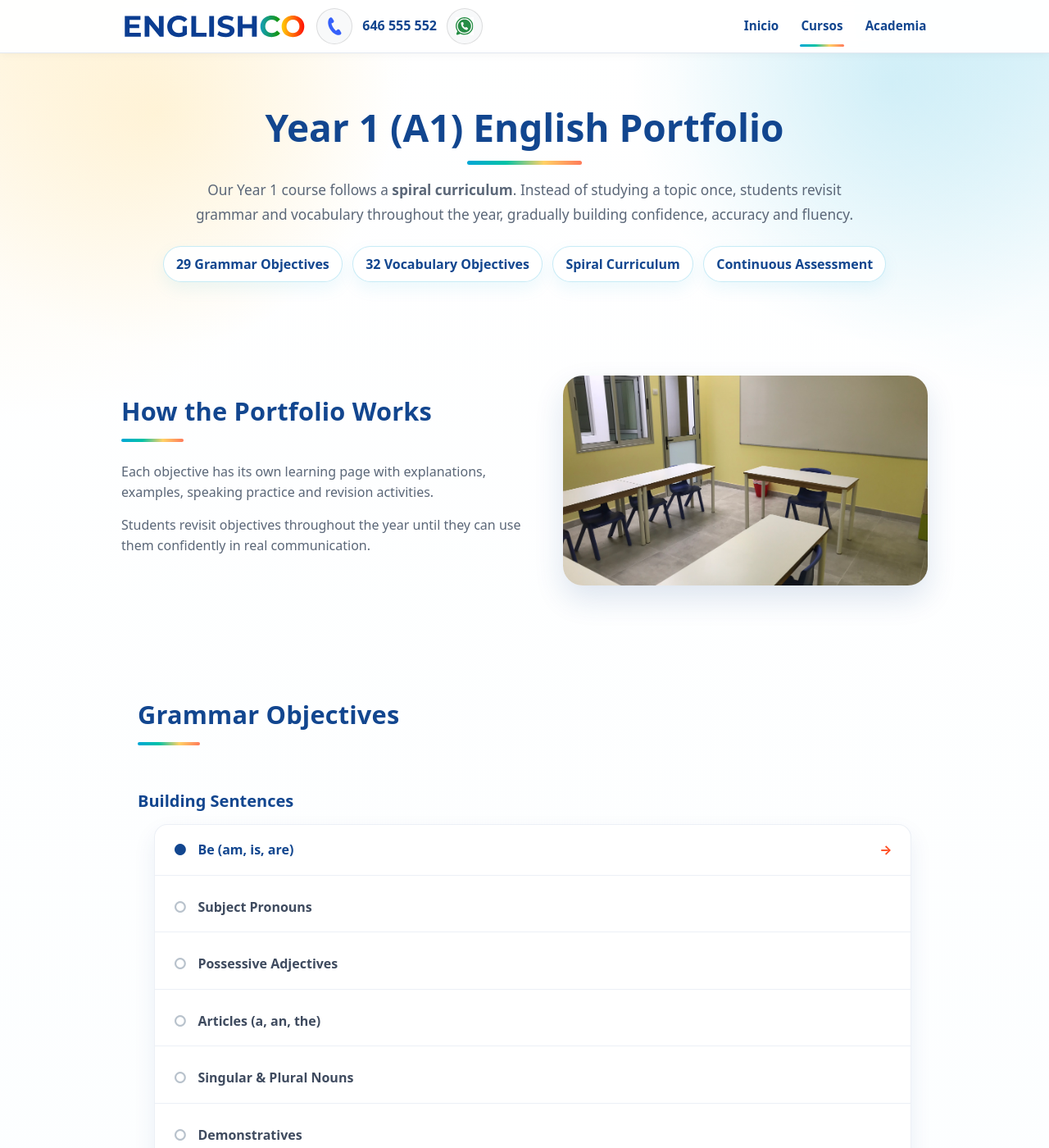
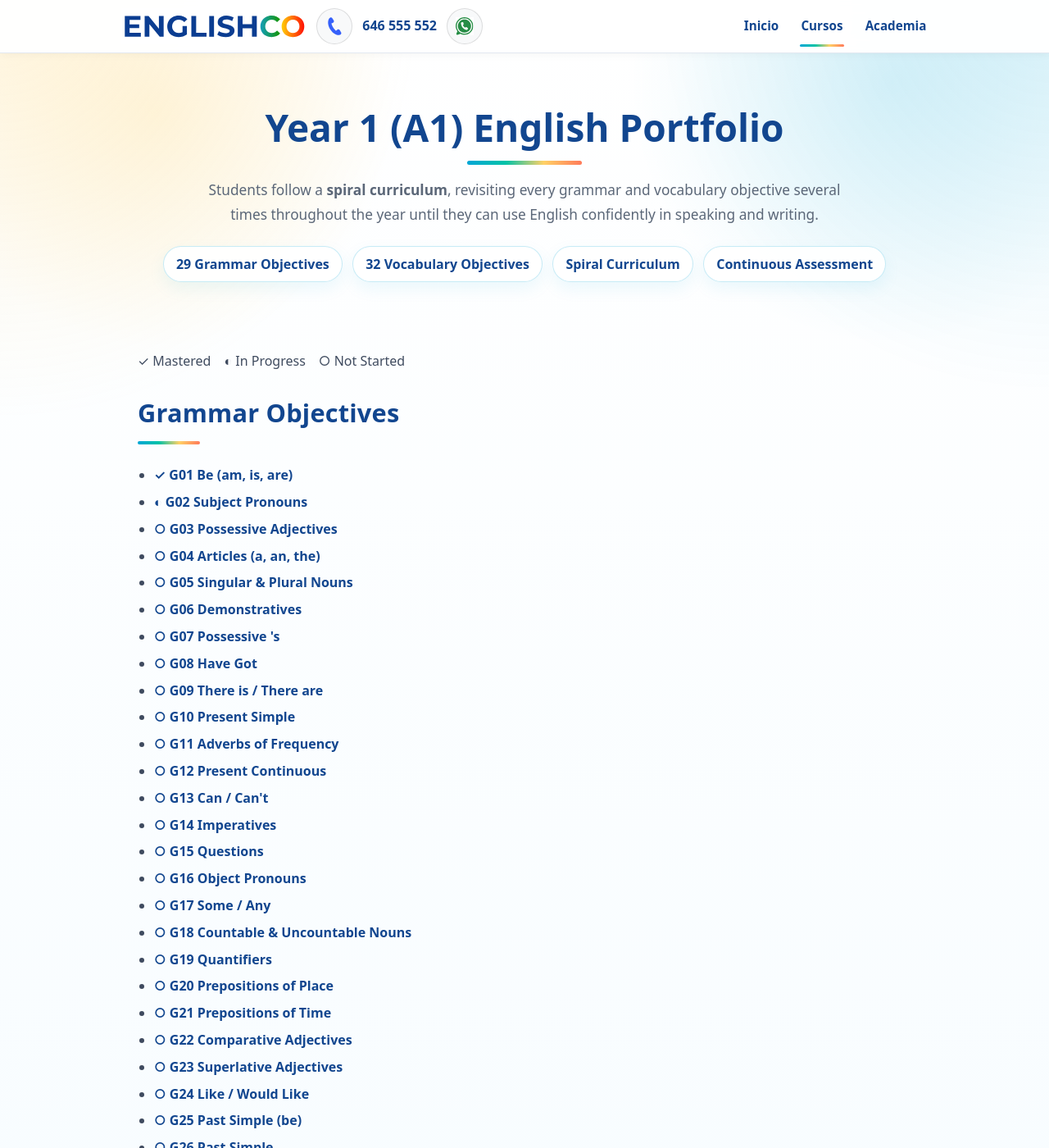
Before and after one commit to dixonbruce/englishco, a Jekyll site: the page built from portfolio/primariaA1.html, in a window 1280 px wide and 1400 px high. Shown: the whole window at 82% size. Built offline with Jekyll 4.4.1, drawn with Linux system fonts in a browser that asks for light colours; some of the changed text lies outside the part shown.

Commit message:
Update primariaA1.html

```diff
--- a/portfolio/primariaA1.html
+++ b/portfolio/primariaA1.html
@@ -6,7 +6,9 @@
 permalink: "/portfolio/primariaA1.html"
 ---
 
+<!-- ===================================================== -->
 <!-- HERO -->
+<!-- ===================================================== -->
 
 <section class="hero-light hero-home">
 
@@ -15,9 +17,9 @@
 <h1>Year 1 (A1) English Portfolio</h1>
 
 <p class="hero-lead">
-Our Year 1 course follows a <strong>spiral curriculum</strong>. Instead of studying a topic once,
-students revisit grammar and vocabulary throughout the year, gradually building confidence,
-accuracy and fluency.
+
+Students follow a <strong>spiral curriculum</strong>, revisiting every grammar and vocabulary objective several times throughout the year until they can use English confidently in speaking and writing.
+
 </p>
 
 <div class="hero-highlights">
@@ -34,127 +36,42 @@
 </section>
 
 
-<!-- INTRODUCTION -->
 
-<section class="split">
+<!-- ===================================================== -->
+<!-- LEGEND -->
+<!-- ===================================================== -->
 
-<div class="split__text">
+<section class="portfolio-legend">
 
-<h2>How the Portfolio Works</h2>
+<div class="container">
 
-<p>
-Each objective has its own learning page with explanations,
-examples, speaking practice and revision activities.
-</p>
+<div class="legend">
 
-<p>
-Students revisit objectives throughout the year until they
-can use them confidently in real communication.
-</p>
+<div class="legend-item">
+
+<span class="status done">✓</span>
+
+Mastered
 
 </div>
 
-<div class="split__image">
+<div class="legend-item">
 
-<img src="/images/primaria.jpg"
-alt="Primary English lesson">
+<span class="status progress">◐</span>
+
+In Progress
 
 </div>
 
-</section>
+<div class="legend-item">
 
+<span class="status todo">○</span>
 
-<!-- GRAMMAR -->
+Not Started
 
-<section class="portfolio-section">
+</div>
 
-<div class="container">
-
-<h2>Grammar Objectives</h2>
-
-<h3 class="portfolio-heading">Building Sentences</h3>
-
-<ul class="portfolio-list">
-
-<li class="portfolio-item available">
-<a href="#">
-<span class="portfolio-status available">●</span>
-<span class="portfolio-title">Be (am, is, are)</span>
-<span class="portfolio-arrow">→</span>
-</a>
-</li>
-
-<li class="portfolio-item">
-<span class="portfolio-status">○</span>
-<span class="portfolio-title">Subject Pronouns</span>
-</li>
-
-<li class="portfolio-item">
-<span class="portfolio-status">○</span>
-<span class="portfolio-title">Possessive Adjectives</span>
-</li>
-
-<li class="portfolio-item">
-<span class="portfolio-status">○</span>
-<span class="portfolio-title">Articles (a, an, the)</span>
-</li>
-
-<li class="portfolio-item">
-<span class="portfolio-status">○</span>
-<span class="portfolio-title">Singular & Plural Nouns</span>
-</li>
-
-<li class="portfolio-item">
-<span class="portfolio-status">○</span>
-<span class="portfolio-title">Demonstratives</span>
-</li>
-
-<li class="portfolio-item">
-<span class="portfolio-status">○</span>
-<span class="portfolio-title">Possessive 's</span>
-</li>
-
-</ul>
-
-
-
-<h3 class="portfolio-heading">Talking about Everyday Life</h3>
-
-<ul class="portfolio-list">
-
-<li class="portfolio-item"><span class="portfolio-status">○</span><span class="portfolio-title">Have Got</span></li>
-<li class="portfolio-item"><span class="portfolio-status">○</span><span class="portfolio-title">There is / There are</span></li>
-<li class="portfolio-item"><span class="portfolio-status">○</span><span class="portfolio-title">Present Simple</span></li>
-<li class="portfolio-item"><span class="portfolio-status">○</span><span class="portfolio-title">Adverbs of Frequency</span></li>
-<li class="portfolio-item"><span class="portfolio-status">○</span><span class="portfolio-title">Present Continuous</span></li>
-<li class="portfolio-item"><span class="portfolio-status">○</span><span class="portfolio-title">Can / Can't</span></li>
-<li class="portfolio-item"><span class="portfolio-status">○</span><span class="portfolio-title">Imperatives</span></li>
-
-</ul>
-
-
-
-<h3 class="portfolio-heading">Extending Language</h3>
-
-<ul class="portfolio-list">
-
-<li class="portfolio-item"><span class="portfolio-status">○</span><span class="portfolio-title">Questions</span></li>
-<li class="portfolio-item"><span class="portfolio-status">○</span><span class="portfolio-title">Object Pronouns</span></li>
-<li class="portfolio-item"><span class="portfolio-status">○</span><span class="portfolio-title">Some / Any</span></li>
-<li class="portfolio-item"><span class="portfolio-status">○</span><span class="portfolio-title">Countable & Uncountable Nouns</span></li>
-<li class="portfolio-item"><span class="portfolio-status">○</span><span class="portfolio-title">Quantifiers</span></li>
-<li class="portfolio-item"><span class="portfolio-status">○</span><span class="portfolio-title">Prepositions of Place</span></li>
-<li class="portfolio-item"><span class="portfolio-status">○</span><span class="portfolio-title">Prepositions of Time</span></li>
-<li class="portfolio-item"><span class="portfolio-status">○</span><span class="portfolio-title">Comparative Adjectives</span></li>
-<li class="portfolio-item"><span class="portfolio-status">○</span><span class="portfolio-title">Superlative Adjectives</span></li>
-<li class="portfolio-item"><span class="portfolio-status">○</span><span class="portfolio-title">Like / Would Like</span></li>
-<li class="portfolio-item"><span class="portfolio-status">○</span><span class="portfolio-title">Past Simple (be)</span></li>
-<li class="portfolio-item"><span class="portfolio-status">○</span><span class="portfolio-title">Past Simple</span></li>
-<li class="portfolio-item"><span class="portfolio-status">○</span><span class="portfolio-title">Going To</span></li>
-<li class="portfolio-item"><span class="portfolio-status">○</span><span class="portfolio-title">Conjunctions</span></li>
-<li class="portfolio-item"><span class="portfolio-status">○</span><span class="portfolio-title">Basic Sentence Structure</span></li>
-
-</ul>
+</div>
 
 </div>
 
@@ -162,79 +79,404 @@
 
 
 
-<!-- VOCABULARY -->
+<!-- ===================================================== -->
+<!-- GRID -->
+<!-- ===================================================== -->
 
-<section class="portfolio-section portfolio-alt">
+<section class="portfolio-grid container">
 
-<div class="container">
+
+
+
+<!-- ===================================================== -->
+<!-- GRAMMAR -->
+<!-- ===================================================== -->
+
+<div class="portfolio-column">
+
+<h2>Grammar Objectives</h2>
+
+<ul class="objective-list">
+
+<li class="done">
+<a href="/portfolio/year1/grammar/be.html">
+<span class="status done">✓</span>
+<span class="code">G01</span>
+<span class="title">Be (am, is, are)</span>
+</a>
+</li>
+
+<li class="progress">
+<a href="#">
+<span class="status progress">◐</span>
+<span class="code">G02</span>
+<span class="title">Subject Pronouns</span>
+</a>
+</li>
+
+<li>
+<a href="#">
+<span class="status todo">○</span>
+<span class="code">G03</span>
+<span class="title">Possessive Adjectives</span>
+</a>
+</li>
+
+<li>
+<a href="#">
+<span class="status todo">○</span>
+<span class="code">G04</span>
+<span class="title">Articles (a, an, the)</span>
+</a>
+</li>
+
+<li>
+<a href="#">
+<span class="status todo">○</span>
+<span class="code">G05</span>
+<span class="title">Singular & Plural Nouns</span>
+</a>
+</li>
+
+<li>
+<a href="#">
+<span class="status todo">○</span>
+<span class="code">G06</span>
+<span class="title">Demonstratives</span>
+</a>
+</li>
+
+<li>
+<a href="#">
+<span class="status todo">○</span>
+<span class="code">G07</span>
+<span class="title">Possessive 's</span>
+</a>
+</li>
+
+<li>
+<a href="#">
+<span class="status todo">○</span>
+<span class="code">G08</span>
+<span class="title">Have Got</span>
+</a>
+</li>
+
+<li>
+<a href="#">
+<span class="status todo">○</span>
+<span class="code">G09</span>
+<span class="title">There is / There are</span>
+</a>
+</li>
+
+<li>
+<a href="#">
+<span class="status todo">○</span>
+<span class="code">G10</span>
+<span class="title">Present Simple</span>
+</a>
+</li>
+
+<li>
+<a href="#">
+<span class="status todo">○</span>
+<span class="code">G11</span>
+<span class="title">Adverbs of Frequency</span>
+</a>
+</li>
+
+<li>
+<a href="#">
+<span class="status todo">○</span>
+<span class="code">G12</span>
+<span class="title">Present Continuous</span>
+</a>
+</li>
+
+<li>
+<a href="#">
+<span class="status todo">○</span>
+<span class="code">G13</span>
+<span class="title">Can / Can't</span>
+</a>
+</li>
+
+<li>
+<a href="#">
+<span class="status todo">○</span>
+<span class="code">G14</span>
+<span class="title">Imperatives</span>
+</a>
+</li>
+
+<li>
+<a href="#">
+<span class="status todo">○</span>
+<span class="code">G15</span>
+<span class="title">Questions</span>
+</a>
+</li>
+
+<li>
+<a href="#">
+<span class="status todo">○</span>
+<span class="code">G16</span>
+<span class="title">Object Pronouns</span>
+</a>
+</li>
+
+<li>
+<a href="#">
+<span class="status todo">○</span>
+<span class="code">G17</span>
+<span class="title">Some / Any</span>
+</a>
+</li>
+
+<li>
+<a href="#">
+<span class="status todo">○</span>
+<span class="code">G18</span>
+<span class="title">Countable & Uncountable Nouns</span>
+</a>
+</li>
+
+<li>
+<a href="#">
+<span class="status todo">○</span>
+<span class="code">G19</span>
+<span class="title">Quantifiers</span>
+</a>
+</li>
+
+<li>
+<a href="#">
+<span class="status todo">○</span>
+<span class="code">G20</span>
+<span class="title">Prepositions of Place</span>
+</a>
+</li>
+
+<li>
+<a href="#">
+<span class="status todo">○</span>
+<span class="code">G21</span>
+<span class="title">Prepositions of Time</span>
+</a>
+</li>
+
+<li>
+<a href="#">
+<span class="status todo">○</span>
+<span class="code">G22</span>
+<span class="title">Comparative Adjectives</span>
+</a>
+</li>
+
+<li>
+<a href="#">
+<span class="status todo">○</span>
+<span class="code">G23</span>
+<span class="title">Superlative Adjectives</span>
+</a>
+</li>
+
+<li>
+<a href="#">
+<span class="status todo">○</span>
+<span class="code">G24</span>
+<span class="title">Like / Would Like</span>
+</a>
+</li>
+
+<li>
+<a href="#">
+<span class="status todo">○</span>
+<span class="code">G25</span>
+<span class="title">Past Simple (be)</span>
+</a>
+</li>
+
+<li>
+<a href="#">
+<span class="status todo">○</span>
+<span class="code">G26</span>
+<span class="title">Past Simple</span>
+</a>
+</li>
+
+<li>
+<a href="#">
+<span class="status todo">○</span>
+<span class="code">G27</span>
+<span class="title">Going To</span>
+</a>
+</li>
+
+<li>
+<a href="#">
+<span class="status todo">○</span>
+<span class="code">G28</span>
+<span class="title">Conjunctions</span>
+</a>
+</li>
+
+<li>
+<a href="#">
+<span class="status todo">○</span>
+<span class="code">G29</span>
+<span class="title">Basic Sentence Structure</span>
+</a>
+</li>
+
+</ul>
+
+</div>
+
+
+
+
+<!-- ===================================================== -->
+<!-- VOCABULARY (PART 1 OF 2) -->
+<!-- ===================================================== -->
+
+<div class="portfolio-column">
 
 <h2>Vocabulary Objectives</h2>
 
-<ul class="portfolio-list">
+<ul class="objective-list">
 
-<li class="portfolio-item available">
+<li class="done">
 <a href="#">
-<span class="portfolio-status available">●</span>
-<span class="portfolio-title">Greetings & Introductions</span>
-<span class="portfolio-arrow">→</span>
+<span class="status done">✓</span>
+<span class="code">V01</span>
+<span class="title">Greetings & Introductions</span>
 </a>
 </li>
 
-<li class="portfolio-item"><span class="portfolio-status">○</span><span class="portfolio-title">Personal Information</span></li>
-<li class="portfolio-item"><span class="portfolio-status">○</span><span class="portfolio-title">Alphabet & Spelling</span></li>
-<li class="portfolio-item"><span class="portfolio-status">○</span><span class="portfolio-title">Numbers</span></li>
-<li class="portfolio-item"><span class="portfolio-status">○</span><span class="portfolio-title">Days, Months & Dates</span></li>
-<li class="portfolio-item"><span class="portfolio-status">○</span><span class="portfolio-title">Time</span></li>
-<li class="portfolio-item"><span class="portfolio-status">○</span><span class="portfolio-title">Countries & Nationalities</span></li>
-<li class="portfolio-item"><span class="portfolio-status">○</span><span class="portfolio-title">Family</span></li>
-<li class="portfolio-item"><span class="portfolio-status">○</span><span class="portfolio-title">Home & Furniture</span></li>
-<li class="portfolio-item"><span class="portfolio-status">○</span><span class="portfolio-title">Food & Drink</span></li>
-<li class="portfolio-item"><span class="portfolio-status">○</span><span class="portfolio-title">Clothes</span></li>
-<li class="portfolio-item"><span class="portfolio-status">○</span><span class="portfolio-title">Colours</span></li>
-<li class="portfolio-item"><span class="portfolio-status">○</span><span class="portfolio-title">Parts of the Body</span></li>
-<li class="portfolio-item"><span class="portfolio-status">○</span><span class="portfolio-title">Health</span></li>
-<li class="portfolio-item"><span class="portfolio-status">○</span><span class="portfolio-title">Daily Routines</span></li>
-<li class="portfolio-item"><span class="portfolio-status">○</span><span class="portfolio-title">School</span></li>
-<li class="portfolio-item"><span class="portfolio-status">○</span><span class="portfolio-title">Jobs</span></li>
-<li class="portfolio-item"><span class="portfolio-status">○</span><span class="portfolio-title">Places in Town</span></li>
-<li class="portfolio-item"><span class="portfolio-status">○</span><span class="portfolio-title">Transport</span></li>
-<li class="portfolio-item"><span class="portfolio-status">○</span><span class="portfolio-title">Shopping</span></li>
-<li class="portfolio-item"><span class="portfolio-status">○</span><span class="portfolio-title">Free Time & Hobbies</span></li>
-<li class="portfolio-item"><span class="portfolio-status">○</span><span class="portfolio-title">Sports</span></li>
-<li class="portfolio-item"><span class="portfolio-status">○</span><span class="portfolio-title">Weather & Seasons</span></li>
-<li class="portfolio-item"><span class="portfolio-status">○</span><span class="portfolio-title">Animals</span></li>
-<li class="portfolio-item"><span class="portfolio-status">○</span><span class="portfolio-title">Holidays & Travel</span></li>
-<li class="portfolio-item"><span class="portfolio-status">○</span><span class="portfolio-title">Feelings & Emotions</span></li>
-<li class="portfolio-item"><span class="portfolio-status">○</span><span class="portfolio-title">Physical Appearance</span></li>
-<li class="portfolio-item"><span class="portfolio-status">○</span><span class="portfolio-title">Personality</span></li>
-<li class="portfolio-item"><span class="portfolio-status">○</span><span class="portfolio-title">Common Verbs</span></li>
-<li class="portfolio-item"><span class="portfolio-status">○</span><span class="portfolio-title">Common Adjectives</span></li>
+<li>
+<a href="#">
+<span class="status todo">○</span>
+<span class="code">V02</span>
+<span class="title">Personal Information</span>
+</a>
+</li>
+
+<li>
+<a href="#">
+<span class="status todo">○</span>
+<span class="code">V03</span>
+<span class="title">Alphabet & Spelling</span>
+</a>
+</li>
+
+<li>
+<a href="#">
+<span class="status todo">○</span>
+<span class="code">V04</span>
+<span class="title">Numbers</span>
+</a>
+</li>
+
+<li>
+<a href="#">
+<span class="status todo">○</span>
+<span class="code">V05</span>
+<span class="title">Days, Months & Dates</span>
+</a>
+</li>
+
+<li>
+<a href="#">
+<span class="status todo">○</span>
+<span class="code">V06</span>
+<span class="title">Time</span>
+</a>
+</li>
+
+<li>
+<a href="#">
+<span class="status todo">○</span>
+<span class="code">V07</span>
+<span class="title">Countries & Nationalities</span>
+</a>
+</li>
+
+<li>
+<a href="#">
+<span class="status todo">○</span>
+<span class="code">V08</span>
+<span class="title">Family</span>
+</a>
+</li>
+
+<li>
+<a href="#">
+<span class="status todo">○</span>
+<span class="code">V09</span>
+<span class="title">Home & Furniture</span>
+</a>
+</li>
+
+<li>
+<a href="#">
+<span class="status todo">○</span>
+<span class="code">V10</span>
+<span class="title">Food & Drink</span>
+</a>
+</li>
+
+<li>
+<a href="#">
+<span class="status todo">○</span>
+<span class="code">V11</span>
+<span class="title">Clothes</span>
+</a>
+</li>
+
+<li>
+<a href="#">
+<span class="status todo">○</span>
+<span class="code">V12</span>
+<span class="title">Colours</span>
+</a>
+</li>
+
+<li>
+<a href="#">
+<span class="status todo">○</span>
+<span class="code">V13</span>
+<span class="title">Parts of the Body</span>
+</a>
+</li>
+
+<li>
+<a href="#">
+<span class="status todo">○</span>
+<span class="code">V14</span>
+<span class="title">Health</span>
+</a>
+</li>
+
+<li>
+<a href="#">
+<span class="status todo">○</span>
+<span class="code">V15</span>
+<span class="title">Daily Routines</span>
+</a>
+</li>
+
+<li class="progress">
+<a href="#">
+<span class="status progress">◐</span>
+<span class="code">V16</span>
+<span class="title">School</span>
+</a>
+</li>
 
 </ul>
 
 </div>
 
 </section>
-
-
-
-<!-- FEATURES -->
-
-<section class="features">
-
-<div class="features__item">
-<h3>Spiral Curriculum</h3>
-<p>Objectives are revisited regularly throughout the year rather than taught once and forgotten.</p>
-</div>
-
-<div class="features__item">
-<h3>Continuous Assessment</h3>
-<p>Students are assessed through speaking, listening, reading and writing activities.</p>
-</div>
-
-<div class="features__item">
-<h3>Mastery Learning</h3>
-<p>An objective is only marked as mastered when it can be used confidently in real communication.</p>
-</div>
-
-</section>
```
